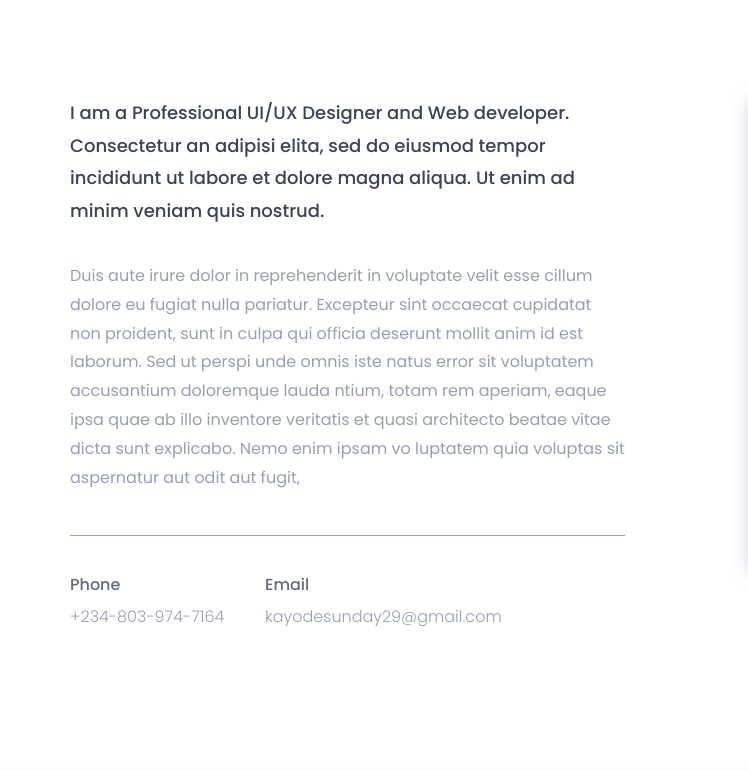
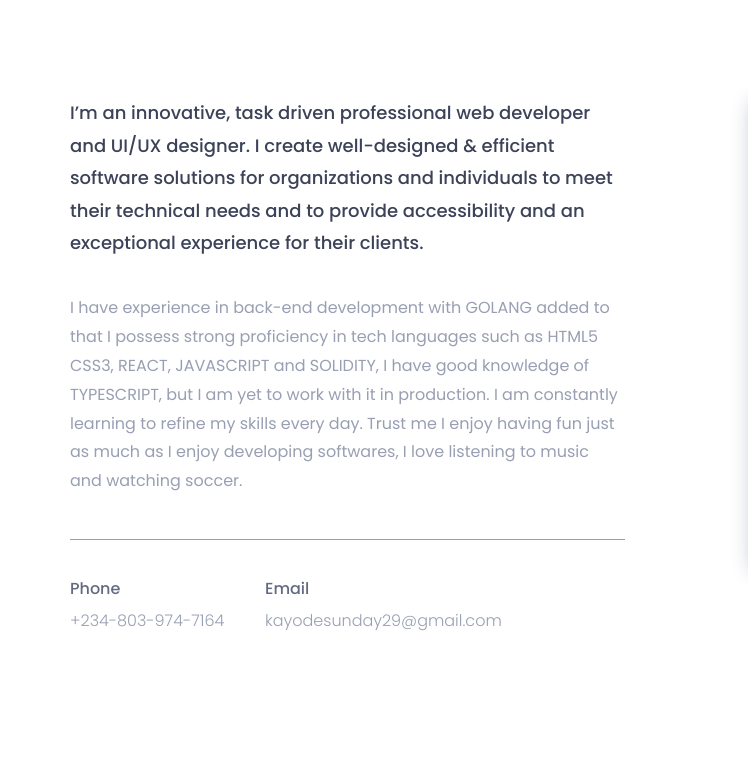
Before and after one commit to toluhikay/portfolio, a plain HTML site: page index.html in a window 1280 px wide. Shown: the part 1110-1880 px from the top of the page, 0-748 px from the left. Drawn offline with nearby package versions, Linux system fonts and the light colour scheme.

Commit message:
worked on content

```diff
--- a/index.html
+++ b/index.html
@@ -126,10 +126,10 @@
 						<div class="col-sm-6">
 							<div class="single-about-txt">
 								<h3>
-									I am a Professional UI/UX Designer and Web developer. Consectetur an adipisi elita, sed do eiusmod tempor incididunt ut labore et dolore magna aliqua. Ut enim ad minim veniam quis nostrud.
+									I’m an innovative, task driven professional web developer and UI/UX designer. I create well-designed & efficient software solutions for organizations and individuals to meet their technical needs and to provide accessibility and an exceptional experience for their clients.
 								</h3>
 								<p>
-									Duis aute irure dolor in reprehenderit in voluptate velit esse cillum dolore eu fugiat nulla pariatur. Excepteur sint occaecat cupidatat non proident, sunt in culpa qui officia deserunt mollit anim id est laborum. Sed ut perspi unde omnis iste natus error sit voluptatem accusantium doloremque lauda ntium, totam rem aperiam, eaque ipsa quae ab illo inventore veritatis et quasi architecto beatae vitae dicta sunt explicabo. Nemo enim ipsam vo luptatem quia voluptas sit aspernatur aut odit aut fugit,
+									I  have experience in back-end development with GOLANG added to that I possess strong proficiency in tech languages such as HTML5 CSS3, REACT, JAVASCRIPT and SOLIDITY, I have good knowledge of TYPESCRIPT, but I am yet to work with it in production. I am constantly learning to refine my skills every day. Trust me I enjoy having fun just as much as I enjoy developing softwares, I love listening to music and watching soccer.
 								</p>
 								<div class="row">
 									<div class="col-sm-4">
@@ -639,7 +639,7 @@
 			<div class="container">
 				<div class="hm-footer-copyright text-center">
 					<p>
-						&copy; copyright Kay Phoenix Coder. Template designed and developed by <a href="https://www.themesine.com/">themesine</a>
+						&copy;Kay Phoenix Coder.
 					</p><!--/p-->
 				</div><!--/.text-center-->
 			</div><!--/.container-->
```
